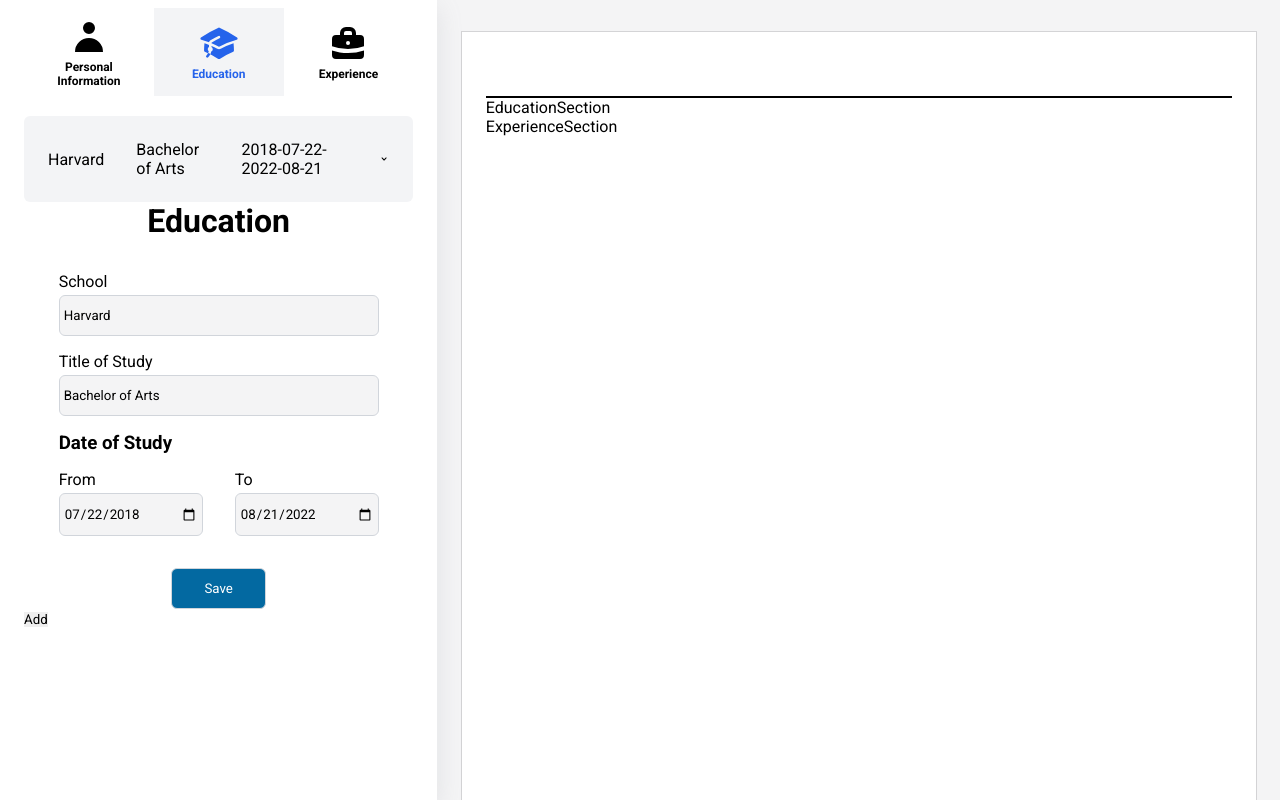
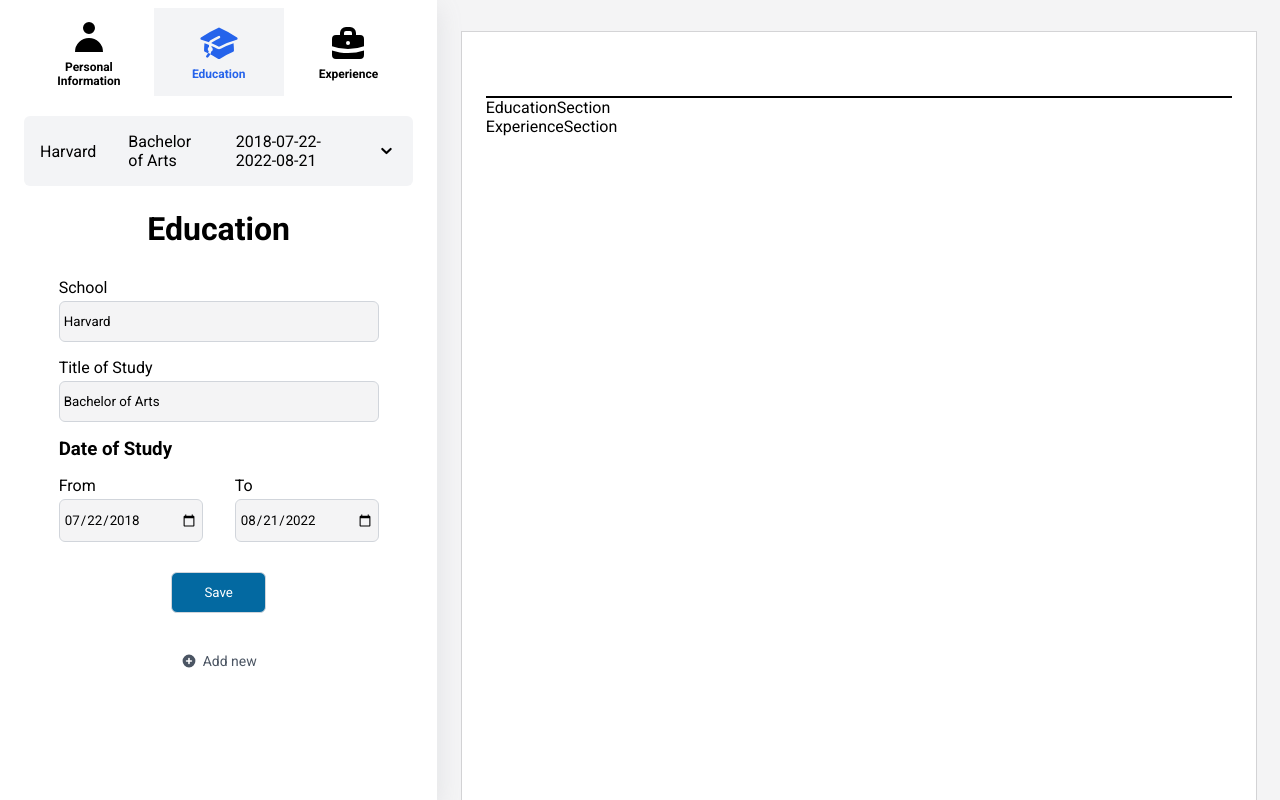
Before and after one commit to sabashatirishvili/cv-app, a React (Vite) app: page / in a window 1280 px wide. Both pictures are taken after a click on the element "Education". Built offline with nearby package versions, Linux system fonts and the light colour scheme.

Commit message:
Corrected styles; fixed education tab

```diff
--- a/src/App.css
+++ b/src/App.css
@@ -19,6 +19,11 @@
   color: #fff;
   background-color: #0369a1;
   padding: 0.75rem 2rem;
+  border-radius: .375rem;
+}
+
+.button:hover {
+  cursor: pointer;
 }
 
 input, textarea {
--- a/src/App.jsx
+++ b/src/App.jsx
@@ -15,10 +15,10 @@ function App() {
   const [personal, setPersonal] = useState(data.personal);
   const [education, setEducation] = useState(data.education);
   const [educationData, setEducationData] = useState({
-    name: 'Harvard',
-    title: 'Bachelor of Arts',
-    from: '3',
-    to: '4',
+    name: '',
+    title: '',
+    from: '',
+    to: '',
   });
   console.log(education);
   const [experience, setExperience] = useState(data.experience);
--- a/src/components/Collapsed.jsx
+++ b/src/components/Collapsed.jsx
@@ -21,7 +21,7 @@ function Collapsed({ data, formComponent }) {
           <span>-</span>
           <span>{data.to}</span>
         </div>
-        {collapsed ? <HiChevronRight /> : <HiChevronDown />}
+        {collapsed ? <HiChevronRight className='chevron' /> : <HiChevronDown className='chevron'/>}
       </div>
       {!collapsed && formComponent}
     </div>
--- a/src/components/FormGroup.jsx
+++ b/src/components/FormGroup.jsx
@@ -1,7 +1,8 @@
 import React from 'react';
 import Collapsed from './Collapsed';
 import EducationForm from './form/EducationForm';
-import ExperienceForm from './form/ExperienceForm';
+import '../styles/formGroup.css';
+import { HiPlusCircle } from 'react-icons/hi';
 
 function FormGroup(data, type) {
   console.log('data:');
@@ -16,7 +17,10 @@ function FormGroup(data, type) {
           />
         ))}
       </div>
-      <button className="add">Add</button>
+    <button className='add'>
+      <HiPlusCircle className='plus-icon'/>
+      <span className='add-text'>Add new</span>
+    </button>
     </div>
   );
 }
--- a/src/components/form/EducationForm.jsx
+++ b/src/components/form/EducationForm.jsx
@@ -1,8 +1,15 @@
-import React from 'react';
+import React, { useState } from 'react';
 import '../../styles/form/EducationForm.css';
 import Collapsed from '../Collapsed';
 
 function EducationForm({ data }) {
+  const [info, setInfo] = useState({
+    name: '',
+    title: '',
+    from: '',
+    to: '',
+  });
+
   return (
     <div className="form">
       <h1>Education</h1>
--- a/src/styles/Collapsed.css
+++ b/src/styles/Collapsed.css
@@ -5,6 +5,11 @@
   justify-content: space-around;
   gap: 2rem;
   background-color: #f3f4f6;
-  padding: 1.5rem;
+  padding: 1rem;
   border-radius: .375rem;
 }
+
+.chevron {
+  width: 2rem;
+  height: 2rem;
+}
--- a/src/styles/form/PersonalInfoForm.css
+++ b/src/styles/form/PersonalInfoForm.css
@@ -3,7 +3,8 @@
   flex-direction: column;
   align-items: center;
   justify-content: center;
-  gap: 2rem;
+  gap: 1.875rem;
+  padding: 1.5rem;
 }
 
 .inputs {
--- /dev/null
+++ b/src/styles/formGroup.css
@@ -0,0 +1,29 @@
+.form-group {
+  display: flex;
+  flex-direction: column;
+  align-items: center;
+  height: 100vh;
+}
+
+.add {
+  padding: 1rem;
+  background: none;
+  color: #4b5563;
+  display: flex;
+  align-items: center;
+  justify-content: center;
+  gap: .375rem;
+}
+
+.add:hover {
+  cursor: pointer;
+}
+
+.add > span {
+  font-size: .875rem ;
+}
+
+.plus-icon {
+  width: 1rem;
+  height: 1rem;
+}
```
